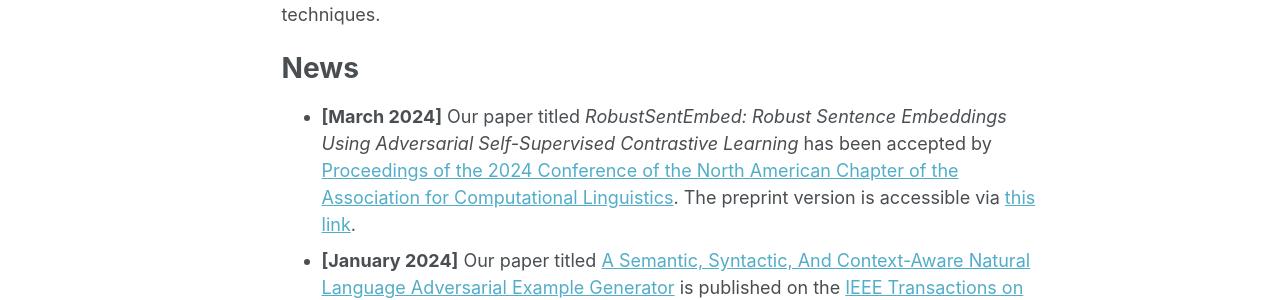
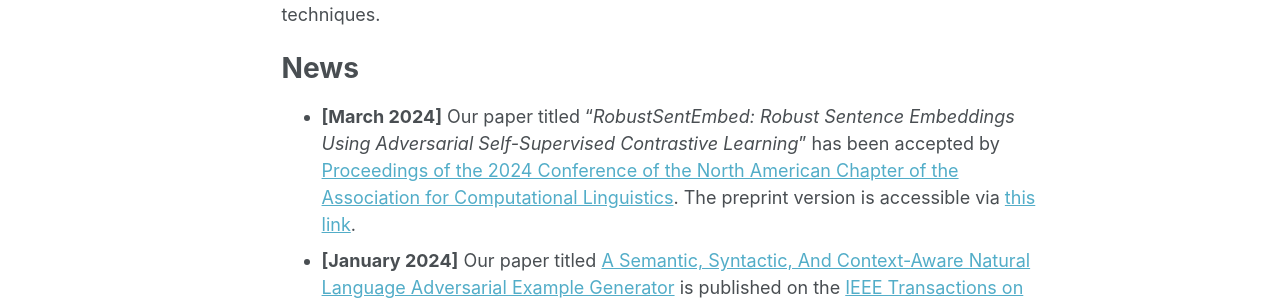
Before and after one commit to jasl1/jasl1.github.io, a Jekyll site: the page built from _pages/about.md, in a window 1280 px wide and 1333 px high. Shown: the part 645-945 px from the top of the window. Built offline with Jekyll 4.4.1, drawn with Linux system fonts in a browser that asks for light colours; some web fonts are replaced.

```diff
--- a/_pages/about.md
+++ b/_pages/about.md
@@ -16,7 +16,7 @@ Previously, I participated in an industrial project aimed at detecting various t
 
 News
 ======
-- **[March 2024]** Our paper titled _RobustSentEmbed: Robust Sentence Embeddings Using Adversarial Self-Supervised Contrastive Learning_ has been accepted by [Proceedings of the 2024 Conference of the North American Chapter of the Association for Computational Linguistics](https://2024.naacl.org/). The preprint version is accessible via [this link](https://arxiv.org/abs/2403.11082).
+- **[March 2024]** Our paper titled "_RobustSentEmbed: Robust Sentence Embeddings Using Adversarial Self-Supervised Contrastive Learning_" has been accepted by [Proceedings of the 2024 Conference of the North American Chapter of the Association for Computational Linguistics](https://2024.naacl.org/). The preprint version is accessible via [this link](https://arxiv.org/abs/2403.11082).
 - **[January 2024]** Our paper titled [A Semantic, Syntactic, And Context-Aware Natural Language Adversarial Example Generator](https://ieeexplore.ieee.org/abstract/document/10416371) is published on the [IEEE Transactions on Dependable and Secure Computing](https://ieeexplore.ieee.org/xpl/RecentIssue.jsp?punumber=8858).
 - **[December 2023]** Our paper on robust text representation is accepted by [Empirical Methods in Natural Language Processing](https://2023.emnlp.org/) (EMNLP Findings). The preprint version is accessible via [this link](https://aclanthology.org/2023.findings-emnlp.305/).
 - **[October 2023]** The source code for our robust text representation is available in the [RobustEmbed repository](https://github.com/jasl1/RobustEmbed).
```
